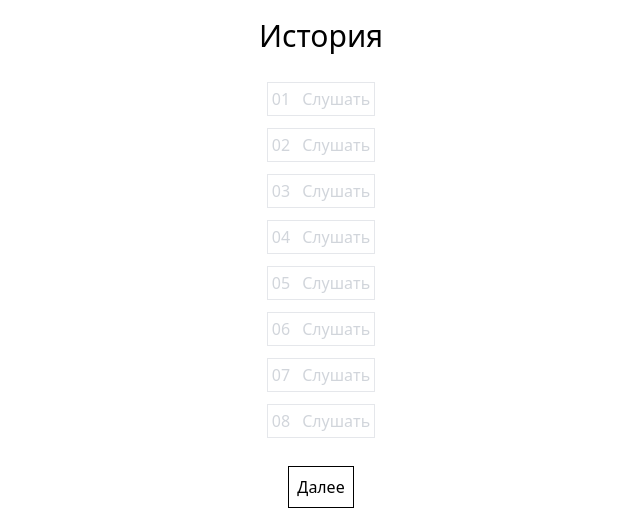
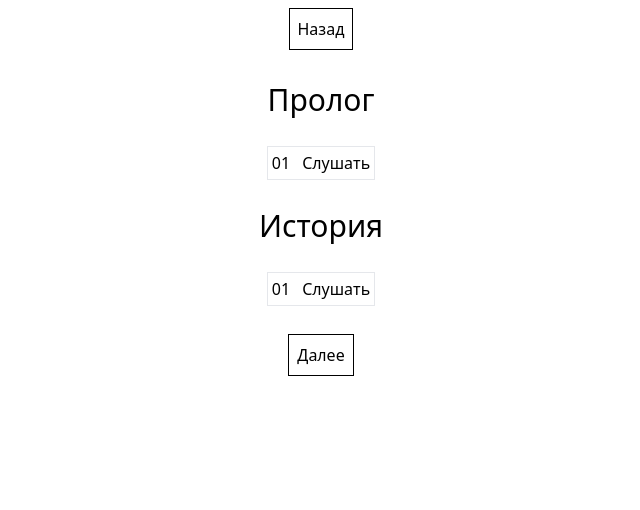
Before and after one commit to DenisFeofanov/1000-years-together, a Next.js app: page /act/prologue in a window 1280 px wide. Shown: the part 208-718 px from the top of the page, without its empty margins (319-959 px from the left). Built offline with nearby package versions, Linux system fonts and the light colour scheme.

Commit message:
[feat] keep only 1 already selected story per act

```diff
--- a/src/components/StoryPlayer.tsx
+++ b/src/components/StoryPlayer.tsx
@@ -2,23 +2,16 @@ import { Story } from "@/interfaces/Story";
 import { useEffect, useRef, useState } from "react";
 
 interface Props extends Story {
-  handleSelect: (title: string) => void;
-  isDisabled: boolean;
-  isAnyStorySelected: boolean;
+  isDisabled?: boolean;
 }
 
-function StoryPlayer({
-  audioSrc,
-  title,
-  handleSelect,
-  isDisabled,
-  isAnyStorySelected,
-}: Props) {
+function StoryPlayer({ audioSrc, title, isDisabled = false }: Props) {
   const audioRef = useRef<HTMLAudioElement | null>(null);
   const [isPlaying, setIsPlaying] = useState(false);
 
   useEffect(() => {
     audioRef.current = new Audio(audioSrc); // define ref here (on client), otherwise it will be called on server. Audio API doesn't work on server
+    // eslint-disable-next-line react-hooks/exhaustive-deps
   }, []);
 
   useEffect(() => {
@@ -33,14 +26,10 @@ function StoryPlayer({
 
   function handleClick() {
     if (isDisabled) {
-      handleSelect(title);
       return;
     }
     setIsPlaying(!isPlaying);
   }
-
-  const stylesAfterSelection =
-    isAnyStorySelected && isDisabled && "cursor-default hover:border-inherit";
 
   return (
     <button
@@ -48,7 +37,7 @@ function StoryPlayer({
       onClick={handleClick}
       className={`flex gap-3 m-3 p-1 border hover:border-black  ${
         isDisabled ? "text-gray-300" : "text-black"
-      } ${stylesAfterSelection}`}
+      }`}
     >
       <h3>{title}</h3>
       {isPlaying ? "Пауза" : "Слушать"}
--- a/src/pages/act/[act].tsx
+++ b/src/pages/act/[act].tsx
@@ -24,13 +24,6 @@ const Act: NextPage<Props> = ({ previousSlug, nextSlug, title }) => {
   const goBackHref = previousSlug || "/";
   const goNextHref = nextSlug || "/afterwards";
 
-  const [selectedStory, setSelectedStory] = useState<string | null>(null);
-
-  function handleSelect(storyTitle: string) {
-    if (selectedStory) return;
-    setSelectedStory(storyTitle);
-  }
-
   return (
     <>
       <Head>
@@ -41,20 +34,12 @@ const Act: NextPage<Props> = ({ previousSlug, nextSlug, title }) => {
         <AppLink href={goBackHref}>Назад</AppLink>
         <Heading>{title}</Heading>
 
+        <StoryPlayer audioSrc={stories[0].audioSrc} title={stories[0].title} />
+
         <Heading>История</Heading>
-        <ul>
-          {stories.map(story => (
-            <li key={story.title}>
-              <StoryPlayer
-                audioSrc={story.audioSrc}
-                title={story.title}
-                handleSelect={handleSelect}
-                isDisabled={selectedStory === story.title ? false : true}
-                isAnyStorySelected={Boolean(selectedStory)}
-              />
-            </li>
-          ))}
-        </ul>
+
+        <StoryPlayer audioSrc={stories[0].audioSrc} title={stories[0].title} />
+
         <AppLink href={goNextHref}>Далее</AppLink>
       </Layout>
     </>
```
